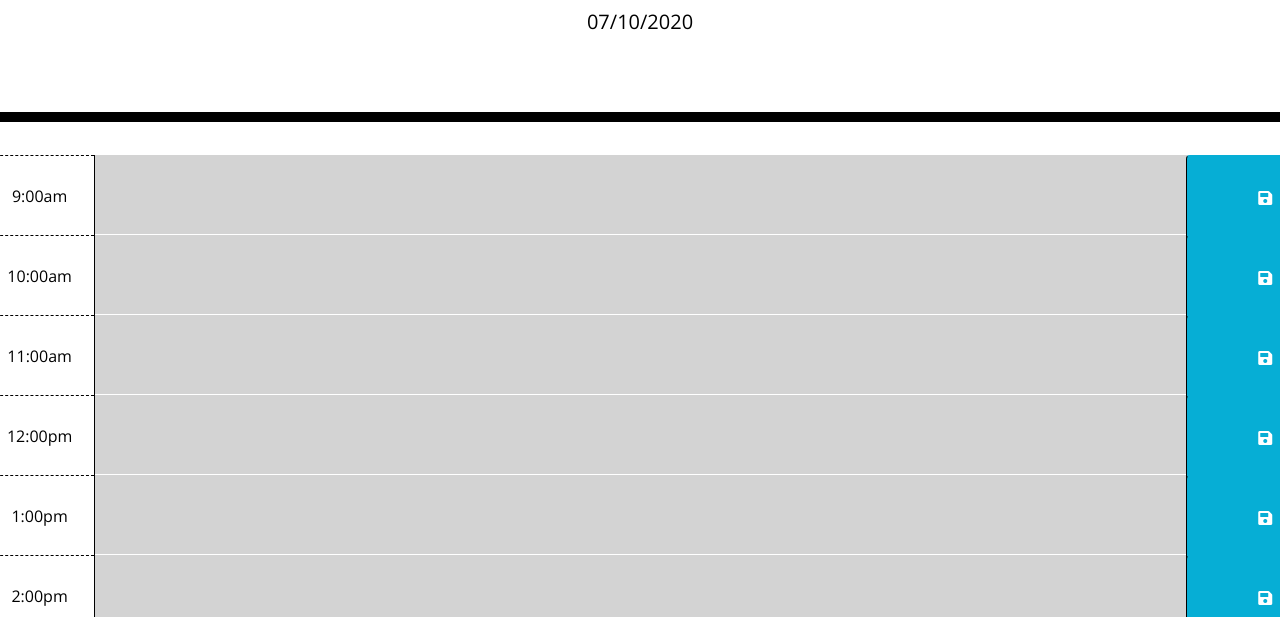
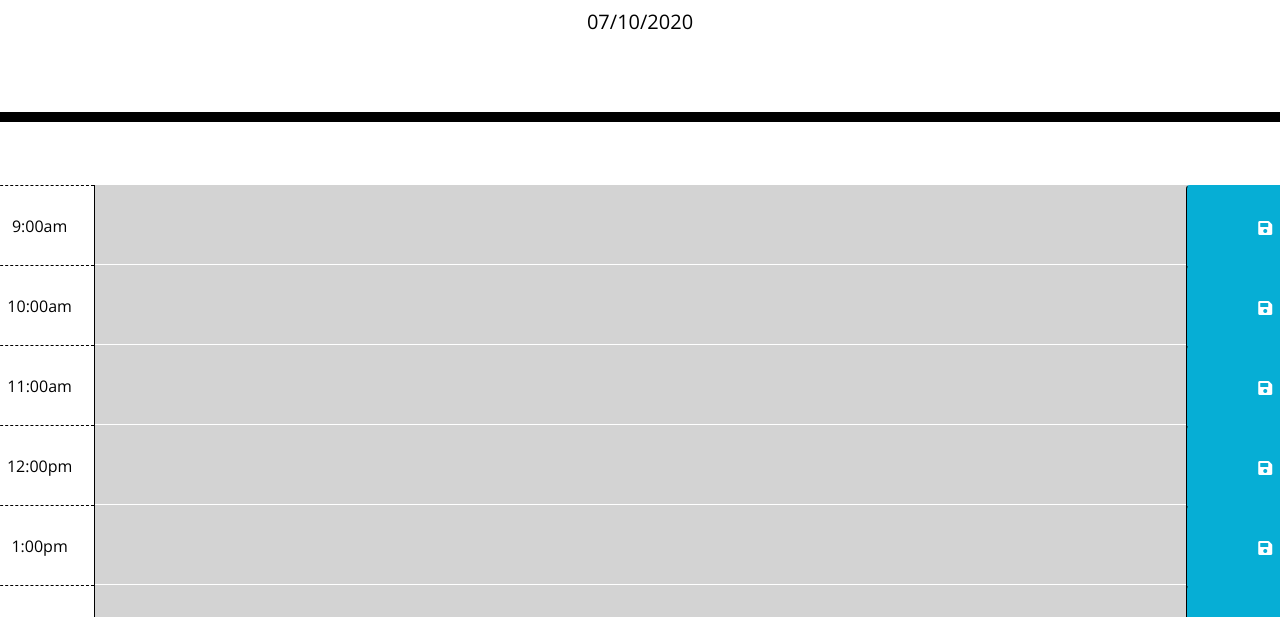
Before and after one commit to TLomba/Homework_5, a plain HTML site: page index.html in a window 1280 px wide. Shown: the part 182-799 px from the top of the page. Drawn offline with nearby package versions, Linux system fonts and the light colour scheme.

Commit message:
CSS element

```diff
--- a/style.css
+++ b/style.css
@@ -11,6 +11,12 @@ textarea {
   color: #000000;
   border-left: 1px solid black;
   padding: 10px;
+}
+
+.container {
+  background: transparent;
+  padding: 10px;
+  margin: 10px;
 }
 
 .jumbotron {
```
Also changed, not shown: script.js (+2 -60 lines), 1 other file.
